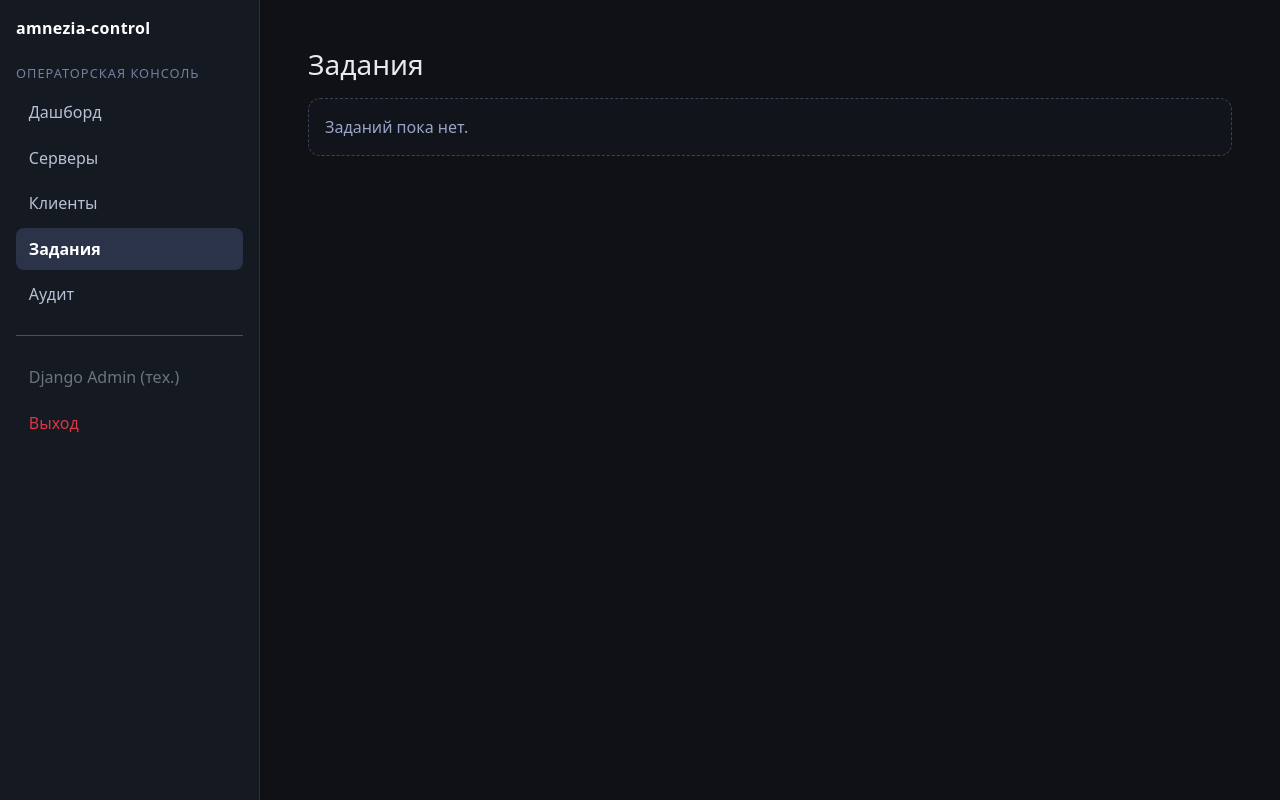
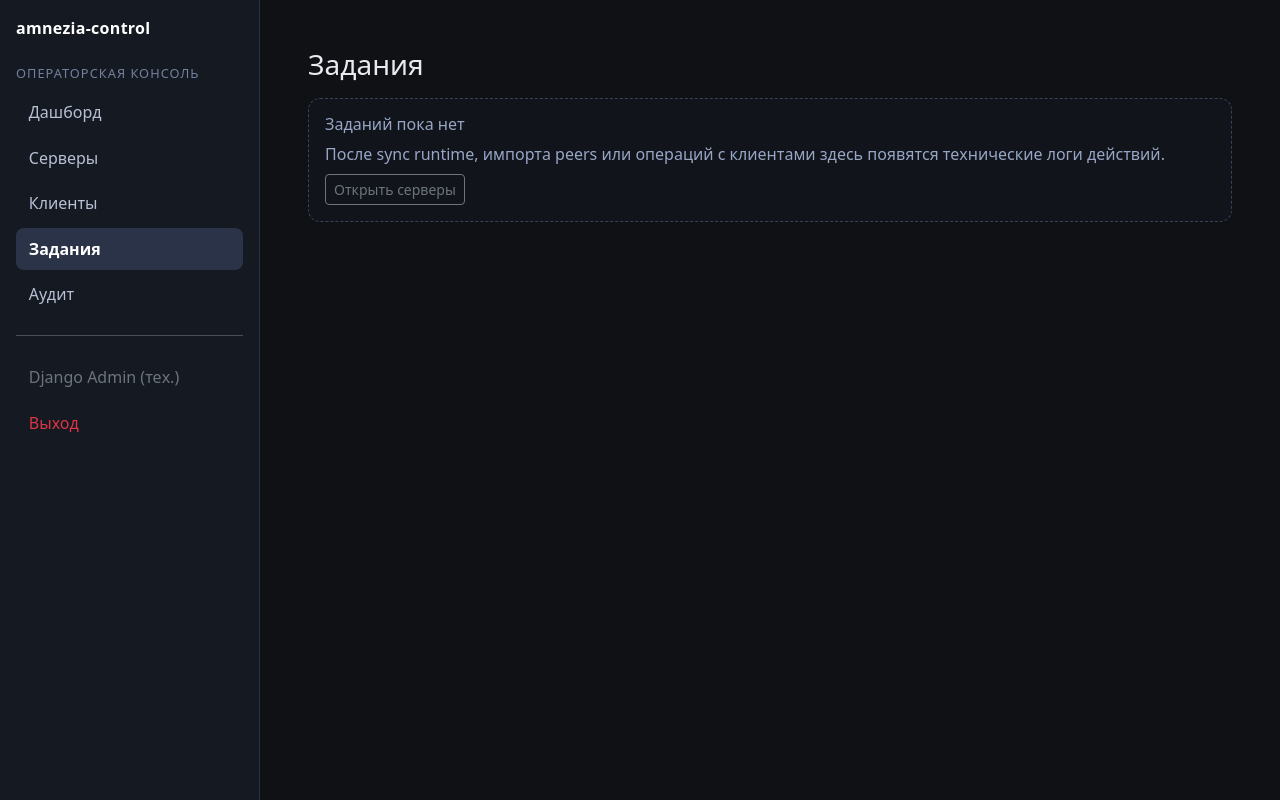
Before and after one commit to stalkerxz/amnezia-control, a Django app: page /jobs/ in a window 1280 px wide. Run offline with Django 5.2, Linux system fonts and the light colour scheme; the visitor is signed in with stand-in values (Sample User, id 1); data comes from the database, SQL or seed files in the repository; data that the repository does not hold is empty; parts of the project's set-up code (start-up, migrations or seed data) failed here and were passed over.

Commit message:
Polish warning flashes and jobs empty state

```diff
--- a/amnezia_control/templates/jobs/list.html
+++ b/amnezia_control/templates/jobs/list.html
@@ -26,6 +26,10 @@
 </table>
 </div>
 {% else %}
-<div class="empty-state">Заданий пока нет.</div>
+<div class="empty-state">
+  <h2 class="h6">Заданий пока нет</h2>
+  <p class="mb-2">После sync runtime, импорта peers или операций с клиентами здесь появятся технические логи действий.</p>
+  <a class="btn btn-outline-secondary btn-sm" href="/servers/">Открыть серверы</a>
+</div>
 {% endif %}
 {% endblock %}
--- a/amnezia_control/templates/partials/base.html
+++ b/amnezia_control/templates/partials/base.html
@@ -27,7 +27,7 @@
   </aside>
   <main class="content flex-grow-1 p-4 p-xl-5">
     {% for message in messages %}
-      <div class="alert {% if 'error' in message.tags %}alert-danger{% elif 'success' in message.tags %}alert-success{% else %}alert-info{% endif %} alert-dismissible fade show mb-3" role="alert">
+      <div class="alert {% if 'error' in message.tags %}alert-danger{% elif 'warning' in message.tags %}alert-warning{% elif 'success' in message.tags %}alert-success{% else %}alert-info{% endif %} alert-dismissible fade show mb-3" role="alert">
         {{ message }}
         <button type="button" class="btn-close" data-bs-dismiss="alert" aria-label="Close"></button>
       </div>
```
